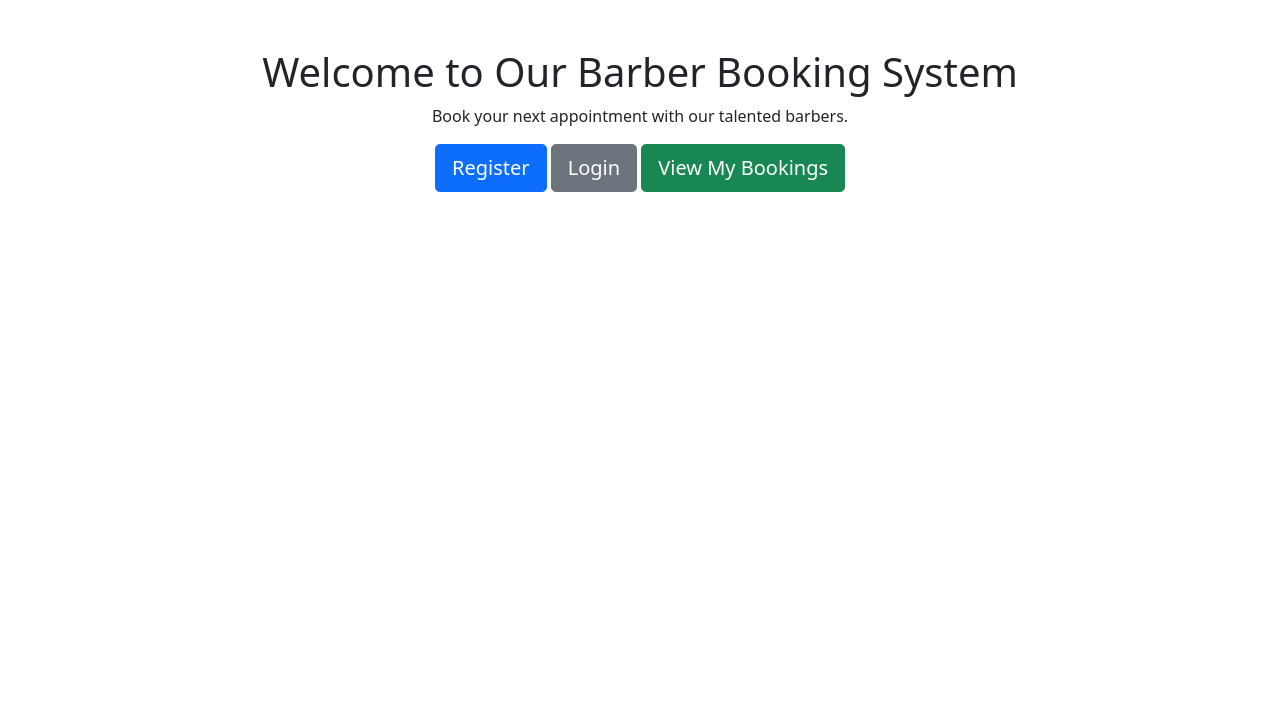
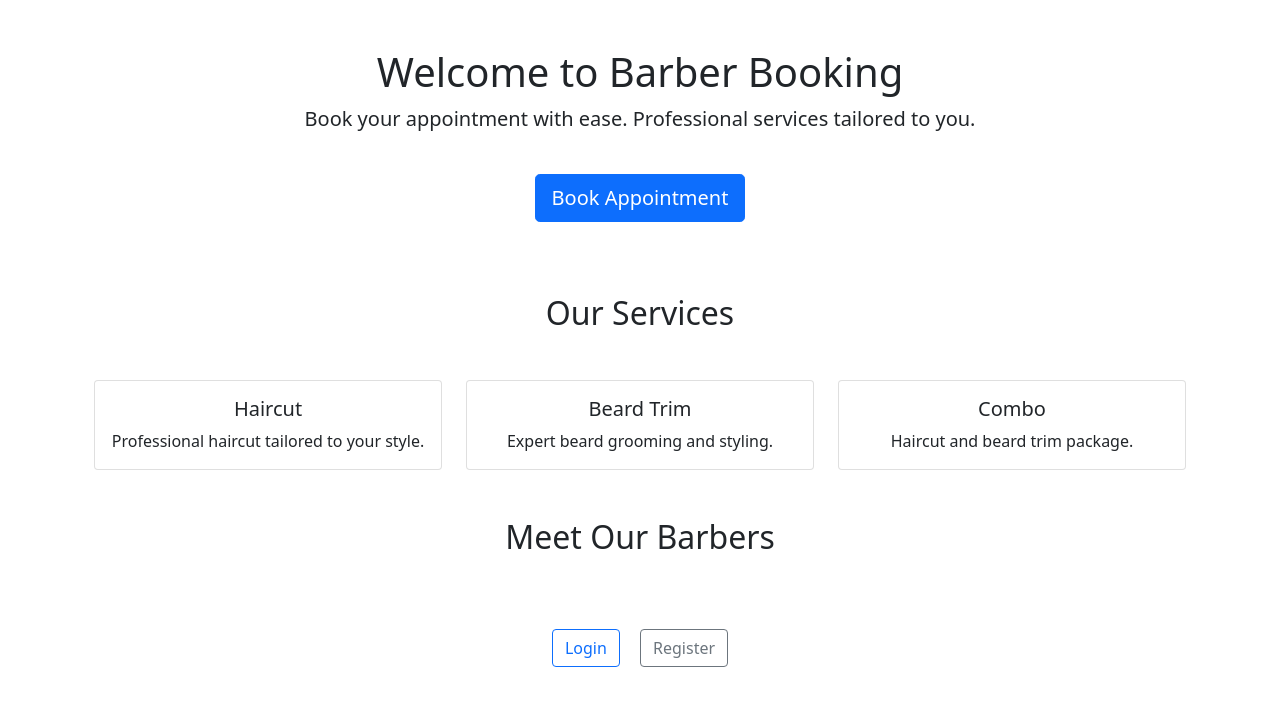
Before and after one commit to AVTpepper/barber-booking-system, a Django app: page / in a window 1280 px wide. Shown: the part 56-762 px from the top of the page. Run offline with Django 5.2, Linux system fonts and the light colour scheme; data that the repository does not hold is empty.

Commit message:
Add: services and barber highlights on landing page

```diff
--- a/booking/templates/booking/landing_page.html
+++ b/booking/templates/booking/landing_page.html
@@ -1,11 +1,48 @@
 {% extends 'base.html' %}
 
 {% block content %}
-<div class="jumbotron text-center">
-    <h1>Welcome to Our Barber Booking System</h1>
-    <p>Book your next appointment with our talented barbers.</p>
-    <a href="{% url 'register' %}" class="btn btn-primary btn-lg">Register</a>
-    <a href="{% url 'login' %}" class="btn btn-secondary btn-lg">Login</a>
-    <a href="{% url 'home' %}" class="btn btn-success btn-lg">View My Bookings</a>
+<div class="container text-center my-5">
+    <!-- Welcome Section -->
+    <h1>Welcome to Barber Booking</h1>
+    <p class="lead">Book your appointment with ease. Professional services tailored to you.</p>
+
+    <!-- Book Appointment Button -->
+    <a href="{% url 'book_appointment' %}" class="btn btn-primary btn-lg my-4">Book Appointment</a>
+
+    <!-- Services Section -->
+    <h2 class="mt-5">Our Services</h2>
+    <div class="row row-cols-1 row-cols-md-3 g-4 mt-4">
+        {% for service in services %}
+        <div class="col">
+            <div class="card h-100">
+                <div class="card-body">
+                    <h5 class="card-title">{{ service.name }}</h5>
+                    <p class="card-text">{{ service.description }}</p>
+                </div>
+            </div>
+        </div>
+        {% endfor %}
+    </div>
+
+    <!-- Barbers Section -->
+    <h2 class="mt-5">Meet Our Barbers</h2>
+    <div class="row row-cols-1 row-cols-md-3 g-4 mt-4">
+        {% for barber in barbers %}
+        <div class="col">
+            <div class="card h-100">
+                <div class="card-body">
+                    <h5 class="card-title">{{ barber.name }}</h5>
+                    <p class="card-text">Specialty: {{ barber.specialization }}</p>
+                </div>
+            </div>
+        </div>
+        {% endfor %}
+    </div>
+
+    <!-- Login/Register Section -->
+    <div class="mt-5">
+        <a href="{% url 'login' %}" class="btn btn-outline-primary me-3">Login</a>
+        <a href="{% url 'register' %}" class="btn btn-outline-secondary">Register</a>
+    </div>
 </div>
 {% endblock %}
--- a/booking/templatetags/custom_filters.py
+++ b/booking/templatetags/custom_filters.py
@@ -10,3 +10,9 @@ def has_key(dictionary, key):
 def get_item(dictionary, key):
     """Get the value of a dictionary for the given key."""
     return dictionary.get(key, [])
+
+@register.filter
+def chunked(iterable, chunk_size):
+    """Split an iterable into chunks of specified size."""
+    for i in range(0, len(iterable), chunk_size):
+        yield iterable[i:i + chunk_size]
--- a/booking/views.py
+++ b/booking/views.py
@@ -10,6 +10,64 @@ from .models import Booking, Barber
 from .forms import BookingForm, CustomUserCreationForm
 
 
+@login_required
+def calendar_view(request, year=None, month=None):
+    """Display a calendar with bookings for a specific month."""
+    today = date.today()
+
+    # Default to current year and month if not provided
+    year = year or today.year
+    month = month or today.month
+
+    # Get the first day and the number of days in the current month
+    first_day_of_month = date(year, month, 1)
+    days_in_month = monthrange(year, month)[1]  # Total days in the current month
+
+    # Weekday of the first day of the month (0 = Monday, 6 = Sunday)
+    first_weekday = first_day_of_month.weekday()
+
+    # Adjust for Sunday-based calendars (Sunday = 0, Saturday = 6)
+    first_weekday = (first_weekday + 1) % 7
+
+    # Calculate the start date (the Sunday before the first day of the month)
+    start_date = first_day_of_month - timedelta(days=first_weekday)
+
+    # Calculate the end date (ensure there are 35 slots: 5 rows × 7 columns)
+    end_date = start_date + timedelta(days=34)
+
+    # Generate a list of all days to display in the calendar
+    calendar_days = []
+    current_date = start_date
+    while current_date <= end_date:
+        calendar_days.append(current_date)
+        current_date += timedelta(days=1)
+
+    # Get bookings for the range of dates
+    bookings = Booking.objects.filter(customer=request.user, date__range=(start_date, end_date))
+
+    # Group bookings by date
+    bookings_by_date = {}
+    for booking in bookings:
+        if booking.date not in bookings_by_date:
+            bookings_by_date[booking.date] = []
+        bookings_by_date[booking.date].append(booking)
+
+    # Get the previous and next months
+    prev_month = (first_day_of_month - timedelta(days=1)).replace(day=1)
+    next_month = (first_day_of_month + timedelta(days=days_in_month)).replace(day=1)
+
+    context = {
+        'year': year,
+        'month': month,
+        'month_name': first_day_of_month.strftime('%B'),
+        'calendar_days': calendar_days,
+        'bookings_by_date': bookings_by_date,
+        'prev_month': prev_month,
+        'next_month': next_month,
+    }
+    return render(request, 'booking/calendar.html', context)
+
+
 def send_confirmation_email(booking):
     subject = "Booking Confirmation"
     message = f"Dear {booking.customer.username},\n\nYour booking with {booking.barber.name} on {booking.date} at {booking.time} has been confirmed.\n\nThank you!"
@@ -18,8 +76,19 @@ def send_confirmation_email(booking):
 
 
 def landing_page(request):
-    """This is the public landing page for all users."""
-    return render(request, 'booking/landing_page.html')
+    """Landing page displaying services and barbers."""
+    # Example: Fetch barbers and services from the database
+    barbers = Barber.objects.all()
+    services = [
+        {"name": "Haircut", "description": "Professional haircut tailored to your style."},
+        {"name": "Beard Trim", "description": "Expert beard grooming and styling."},
+        {"name": "Combo", "description": "Haircut and beard trim package."},
+    ]
+    context = {
+        "barbers": barbers,
+        "services": services,
+    }
+    return render(request, 'booking/landing_page.html', context)
 
 
 @login_required
@@ -105,47 +174,3 @@ def send_admin_notification(booking):
     message = f"A new booking has been made for {booking.barber.name} on {booking.date} at {booking.time}."
     recipient = ['admin@example.com', booking.barber.email]
     send_mail(subject, message, settings.EMAIL_HOST_USER, recipient, fail_silently=False)
-
-
-@login_required
-def calendar_view(request, year=None, month=None):
-    """Display a calendar with bookings for a specific month"""
-    today = date.today()
-
-    # Default to the current month if not provided
-    year = year or today.year
-    month = month or today.month
-
-    # Get the first and last day of the month
-    start_date = date(year, month, 1)
-    end_date = date(year, month, monthrange(year, month)[1])
-
-    # Get all bookings for the logged-in user within this month
-    bookings = Booking.objects.filter(customer=request.user, date__range=(start_date, end_date))
-
-    # Create a dictionary of bookings grouped by date
-    bookings_by_date = {}
-    for booking in bookings:
-        if booking.date not in bookings_by_date:
-            bookings_by_date[booking.date] = []
-        bookings_by_date[booking.date].append(booking)
-
-    # Generate a list of days in the month
-    days_in_month = range(1, monthrange(year, month)[1] + 1)
-
-    # Get the previous and next months
-    prev_month = (start_date - timedelta(days=1)).replace(day=1)
-    next_month = (end_date + timedelta(days=1)).replace(day=1)
-
-    context = {
-        'year': year,
-        'month': month,
-        'month_name': start_date.strftime('%B'),
-        'days_in_month': days_in_month,  # Pass the range as a list
-        'start_date': start_date,
-        'bookings_by_date': bookings_by_date,
-        'prev_month': prev_month,
-        'next_month': next_month,
-    }
-
-    return render(request, 'booking/calendar.html', context)
```
Also changed, not shown: booking/templates/booking/calendar.html (+23 -19 lines).
